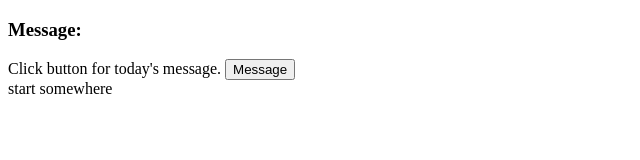
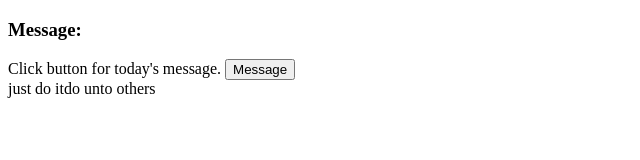
Before and after one commit to raynelda/jsproj, a plain HTML site: page index.html in a window 1280 px wide. Both pictures are taken after a click on the button "Message". Shown: the full height of the page, 0-640 px from the left. Drawn offline with Linux system fonts and the light colour scheme.

Commit message:
change functionality, show array item when btn clicked

```diff
--- a/index.html
+++ b/index.html
@@ -13,15 +13,20 @@
 		<div id="mssgTextContainer"></div>
 
 	<script>
-		//insert console log message into div
-		var mssgText = 'start somewhere';
+		// part 2, make mssgText 'next' array item
+		var quoteArr = ['just do it', 'do unto others'];
+		var mssgText;
 		var mssgBtn = document.getElementById('mssgBtn');
 		var mssgContainer = document.getElementById('mssgTextContainer');
 
 		mssgBtn.addEventListener('click', function() {
-			//when button clicked add mssg text to div
+			//when button clicked add mssgText to div
+
+			for(var i=0; i<quoteArr.length; i++) {
+			mssgText = quoteArr[i];
 			var mssgTextNode = document.createTextNode(mssgText);
 			mssgTextContainer.appendChild(mssgTextNode);
+			}
 		});
 	</script>
 
```
